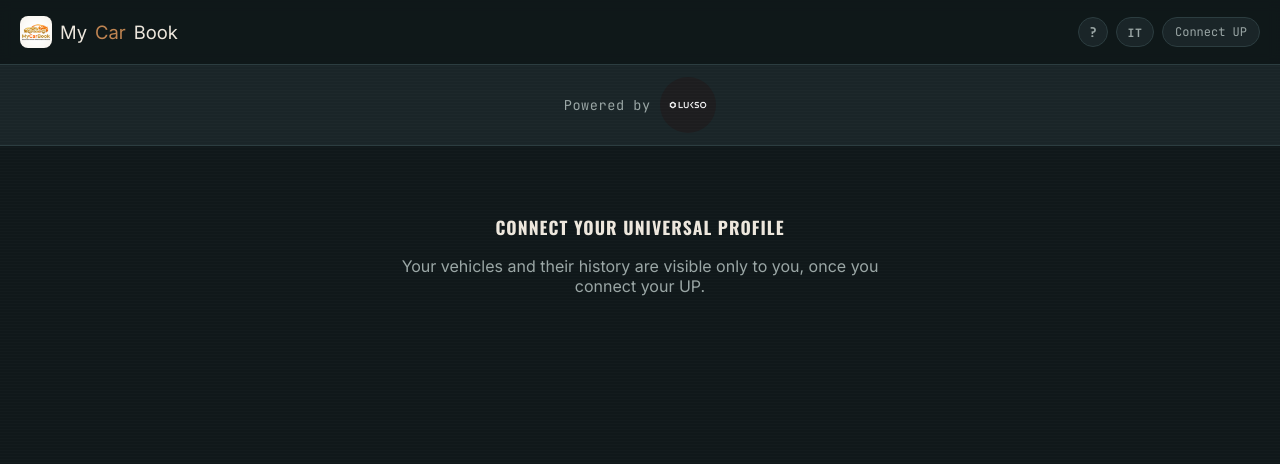
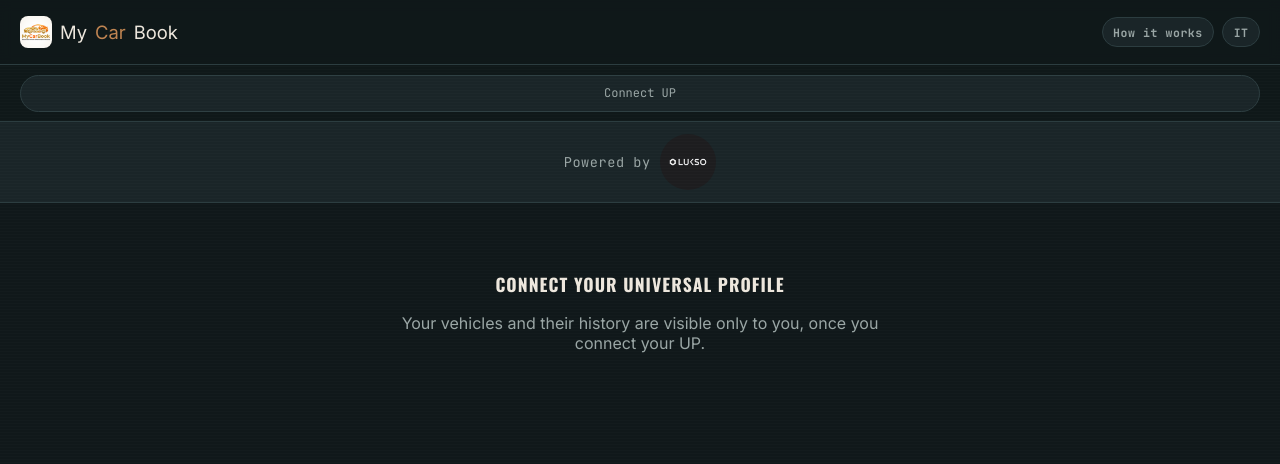
Before and after one commit to ChainIntegrate/MyCarBook, a website: page frontend/index.html in a window 1280 px wide. Drawn offline with nearby package versions, Linux system fonts and the light colour scheme; a script that the page names is missing.

Commit message:
fix: move Connect UP to its own full-width row below header, restore How it works text link

```diff
--- a/frontend/index.html
+++ b/frontend/index.html
@@ -128,23 +128,16 @@
   }
   .lang-toggle:hover{ border-color:var(--brass-dim); color:var(--ink); }
 
-  .how-it-works-btn{
-    font-family:var(--mono);
-    font-size:0.85rem;
-    font-weight:700;
-    color:var(--ink-muted);
-    background:var(--surface);
-    border:1px solid var(--line);
-    border-radius:50%;
-    width:1.9rem;
-    height:1.9rem;
-    display:flex;
-    align-items:center;
-    justify-content:center;
-    text-decoration:none;
-    flex-shrink:0;
+  .connect-row{
+    padding:0.6rem 1.25rem;
+    background:rgba(16,24,26,0.92);
+    border-bottom:1px solid var(--line);
   }
-  .how-it-works-btn:hover{ border-color:var(--brass-dim); color:var(--ink); }
+  .connect-row .wallet-chip{
+    width:100%;
+    text-align:center;
+    padding:0.6rem 0.75rem;
+  }
 
   main{ max-width:560px; margin:0 auto; padding:1.25rem; }
 
@@ -317,11 +310,14 @@
     My<span>Car</span>Book
   </div>
   <div class="header-actions">
-    <a href="how-it-works.html" class="how-it-works-btn" title="How it works" aria-label="How it works">?</a>
+    <a href="how-it-works.html" class="lang-toggle" style="text-decoration:none; display:inline-flex; align-items:center;" data-i18n="navHowItWorks">How it works</a>
     <button class="lang-toggle" id="btn-lang">IT</button>
-    <button class="wallet-chip" id="btn-connect" data-i18n="walletConnect">Connect UP</button>
   </div>
 </header>
+
+<div class="connect-row">
+  <button class="wallet-chip" id="btn-connect" data-i18n="walletConnect">Connect UP</button>
+</div>
 
 <div class="powered-by-strip">
   <span data-i18n="poweredBy">Powered by</span>
```
